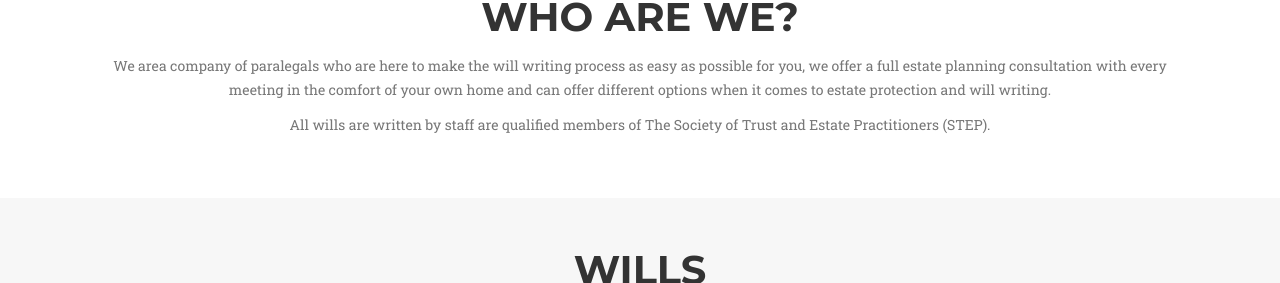
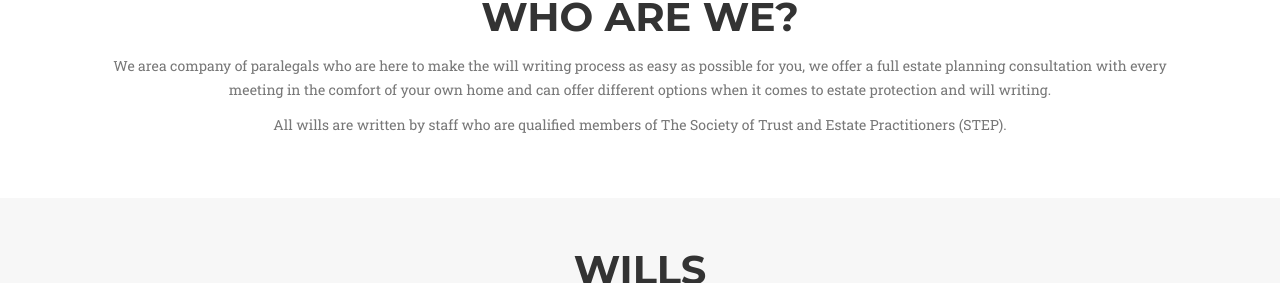
Before and after one commit to northeastestateplanningservices/northeastestateplanningservices.github.io, a Jekyll site: the page built from index.html, in a window 1280 px wide and 900 px high, scrolled down 668 px, cut to the strip 145-428 px from the top of the window. Built offline with Jekyll 4.4.1, drawn with Linux system fonts in a browser that asks for light colours; some web fonts are replaced.

Commit message:
fixed typo

```diff
--- a/_includes/about.html
+++ b/_includes/about.html
@@ -8,7 +8,7 @@
 
                     <div class="col-lg-12">
                         <p class="text-muted">We area company of paralegals who are here to make the will writing process as easy as possible for you, we offer a full estate planning consultation with every meeting in the comfort of your own home and can offer different options when it comes to estate protection and will writing.</p>
-                        <p class="text-muted">All wills are written by staff are qualified members of The Society of Trust and Estate Practitioners (STEP).</p>
+                        <p class="text-muted">All wills are written by staff who are qualified members of The Society of Trust and Estate Practitioners (STEP).</p>
                     </div>
                 </div>
     </div>
```
